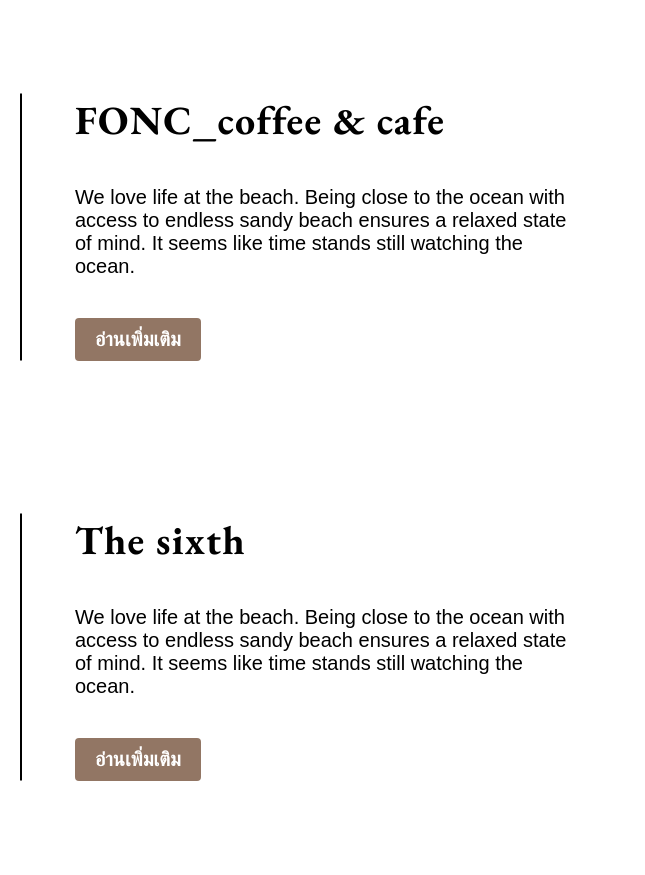
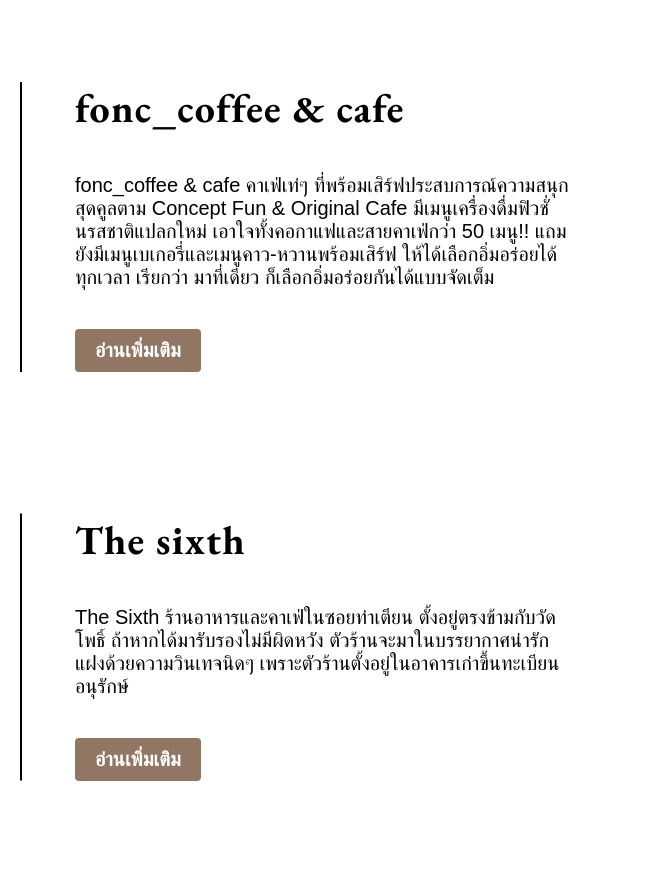
Before and after one commit to raveporns/JOBJAB_, a plain HTML site: page index.html in a window 1280 px wide. Shown: the part 3426-4301 px from the top of the page, 0-645 px from the left. Drawn offline with nearby package versions, Linux system fonts and the light colour scheme.

Commit message:
Update index.html

```diff
--- a/index.html
+++ b/index.html
@@ -163,16 +163,13 @@
             <!-- Card 7 -->
             <div class="card-cafe">
                 <div class="content">
-                    <h2>FONC_coffee & cafe</h2>
-                    <p>We love life at the beach. Being close
-                        to the ocean with access to endless sandy
-                        beach ensures a relaxed state of mind. It
-                        seems like time stands still watching the
-                        ocean. </p>
+                    <h2>fonc_coffee & cafe</h2>
+                    <p>fonc_coffee & cafe คาเฟ่เท่ๆ ที่พร้อมเสิร์ฟประสบการณ์ความสนุกสุดคูลตาม Concept Fun & Original Cafe มีเมนูเครื่องดื่มฟิวชั่นรสชาติแปลกใหม่ เอาใจทั้งคอกาแฟและสายคาเฟ่กว่า 50 เมนู!!
+                        แถมยังมีเมนูเบเกอรี่และเมนูคาว-หวานพร้อมเสิร์ฟ ให้ได้เลือกอิ่มอร่อยได้ทุกเวลา เรียกว่า มาที่เดียว ก็เลือกอิ่มอร่อยกันได้แบบจัดเต็ม </p>
                     <a href="https://jobjab1.vercel.app/"><button type="button">อ่านเพิ่มเติม</button></a>
                 </div>
                 <div class="img">
-                    <img src="https://scontent.fbkk29-4.fna.fbcdn.net/v/t1.6435-9/116681894_2792457377633411_3082617112602582985_n.jpg?_nc_cat=111&ccb=1-7&_nc_sid=730e14&_nc_eui2=AeEuuigsv2o2sFwe9UJMKZ6RCyg9fdMlK8cLKD190yUrx5rovOk4GbCyc847uyh1lXd0PULeDDvEBAP7Ss1srDFb&_nc_ohc=IjJQi5oNBp4AX_u8a4s&_nc_ht=scontent.fbkk29-4.fna&oh=00_AfBBefTxHbcDYQ_8ahJIpckgvjvU89oclldsTShhAdb8BQ&oe=6454FD2F"
+                    <img src="https://scontent.fbkk29-9.fna.fbcdn.net/v/t39.30808-6/307685415_130206646433520_8571342230539393056_n.jpg?_nc_cat=104&ccb=1-7&_nc_sid=730e14&_nc_eui2=AeEN9231wyvQSYzdA88efwQ1m7mGYo0u9tmbuYZijS722e3lAOsPPV5d0R11dFs98hoGnWjjZUwuSQ2-46lFd-EY&_nc_ohc=NdNjxZGZybgAX9asYhp&_nc_ht=scontent.fbkk29-9.fna&oh=00_AfAMXMzwVvfKzSKdlS5inqtZdWrAxn82wZuPL7aCGQjtIQ&oe=6432299F"
                         alt="">
                 </div>
             </div>
@@ -180,11 +177,7 @@
             <div class="card-cafe">
                 <div class="content">
                     <h2>The sixth</h2>
-                    <p>We love life at the beach. Being close
-                        to the ocean with access to endless sandy
-                        beach ensures a relaxed state of mind. It
-                        seems like time stands still watching the
-                        ocean. </p>
+                    <p>The Sixth ร้านอาหารและคาเฟ่ในซอยท่าเตียน ตั้งอยู่ตรงข้ามกับวัดโพธิ์ ถ้าหากได้มารับรองไม่มีผิดหวัง ตัวร้านจะมาในบรรยากาศน่ารัก แฝงด้วยความวินเทจนิดๆ เพราะตัวร้านตั้งอยู่ในอาคารเก่าขึ้นทะเบียนอนุรักษ์</p>
                     <a href="https://jobjab2-9cbm.vercel.app/"><button type="button">อ่านเพิ่มเติม</button></a>
                 </div>
                 <div class="img">
```
